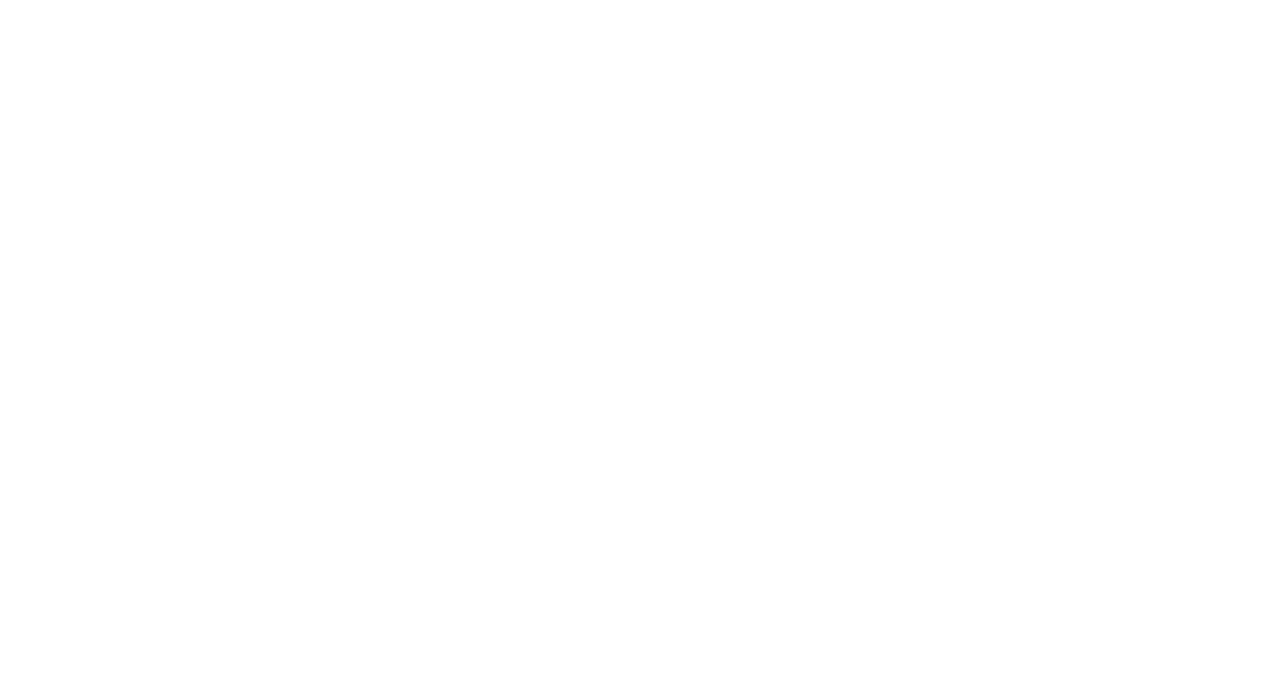
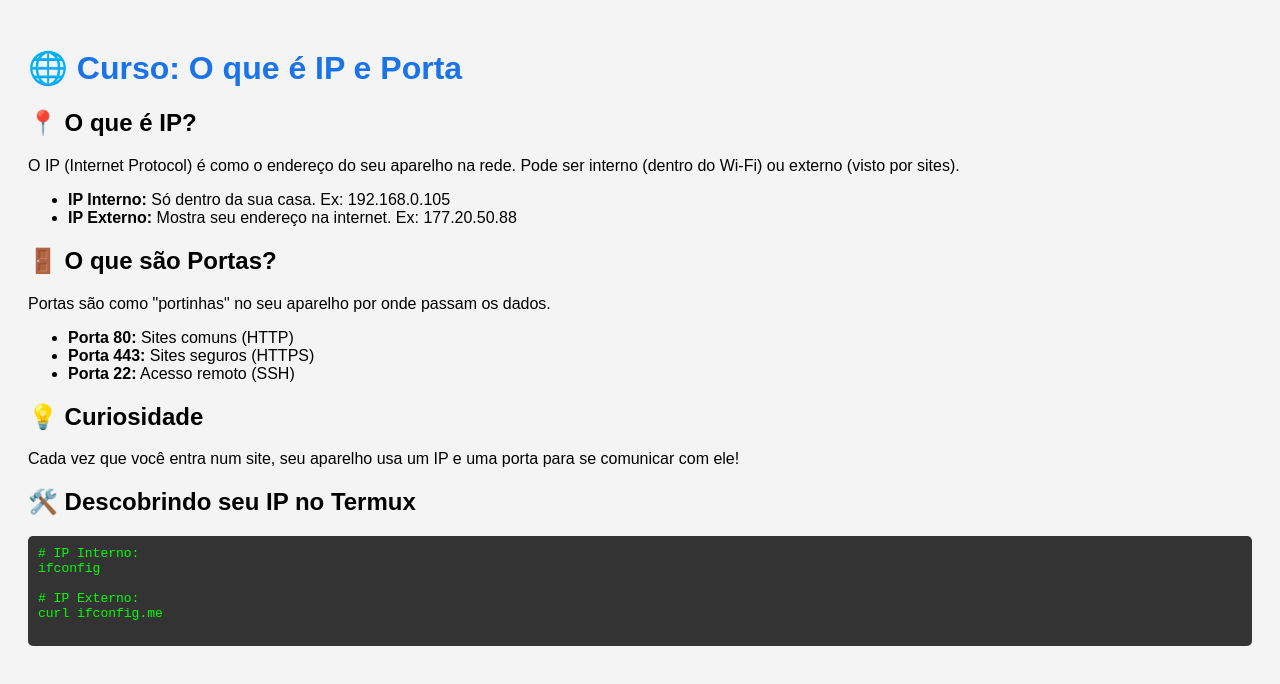
Before and after one commit to 9481A24/Dw, a plain HTML site: page index.html in a window 1280 px wide. Drawn offline with Linux system fonts and the light colour scheme.

Commit message:
Update index.html

```diff
--- a/index.html
+++ b/index.html
@@ -5,6 +5,46 @@
   <meta charset="UTF-8" />
   <title>Curso IP e Porta</title>
 </head>
-<!-- AQUI VAI O CORPO 👇 -->
+     <body style="font-family: Arial, sans-serif; background-color: #f4f4f4; padding: 20px;">
+
+  <h1 style="color: #1a73e8;">🌐 Curso: O que é IP e Porta</h1>
+
+  <h2>📍 O que é IP?</h2>
+  <p>
+    O IP (Internet Protocol) é como o endereço do seu aparelho na rede. Pode ser interno (dentro do Wi-Fi) ou externo (visto por sites).
+  </p>
+
+  <ul>
+    <li><strong>IP Interno:</strong> Só dentro da sua casa. Ex: 192.168.0.105</li>
+    <li><strong>IP Externo:</strong> Mostra seu endereço na internet. Ex: 177.20.50.88</li>
+  </ul>
+
+  <h2>🚪 O que são Portas?</h2>
+  <p>
+    Portas são como "portinhas" no seu aparelho por onde passam os dados.
+  </p>
+
+  <ul>
+    <li><strong>Porta 80:</strong> Sites comuns (HTTP)</li>
+    <li><strong>Porta 443:</strong> Sites seguros (HTTPS)</li>
+    <li><strong>Porta 22:</strong> Acesso remoto (SSH)</li>
+  </ul>
+
+  <h2>💡 Curiosidade</h2>
+  <p>
+    Cada vez que você entra num site, seu aparelho usa um IP e uma porta para se comunicar com ele!
+  </p>
+
+  <h2>🛠️ Descobrindo seu IP no Termux</h2>
+  <pre style="background: #333; color: #0f0; padding: 10px; border-radius: 5px;">
+# IP Interno:
+ifconfig
+
+# IP Externo:
+curl ifconfig.me
+  </pre>
+
+</body>
+ <!-- AQUI VAI O CORPO 👇 -->
 <!-- Cole o código acima aqui -->
 </html>
```
